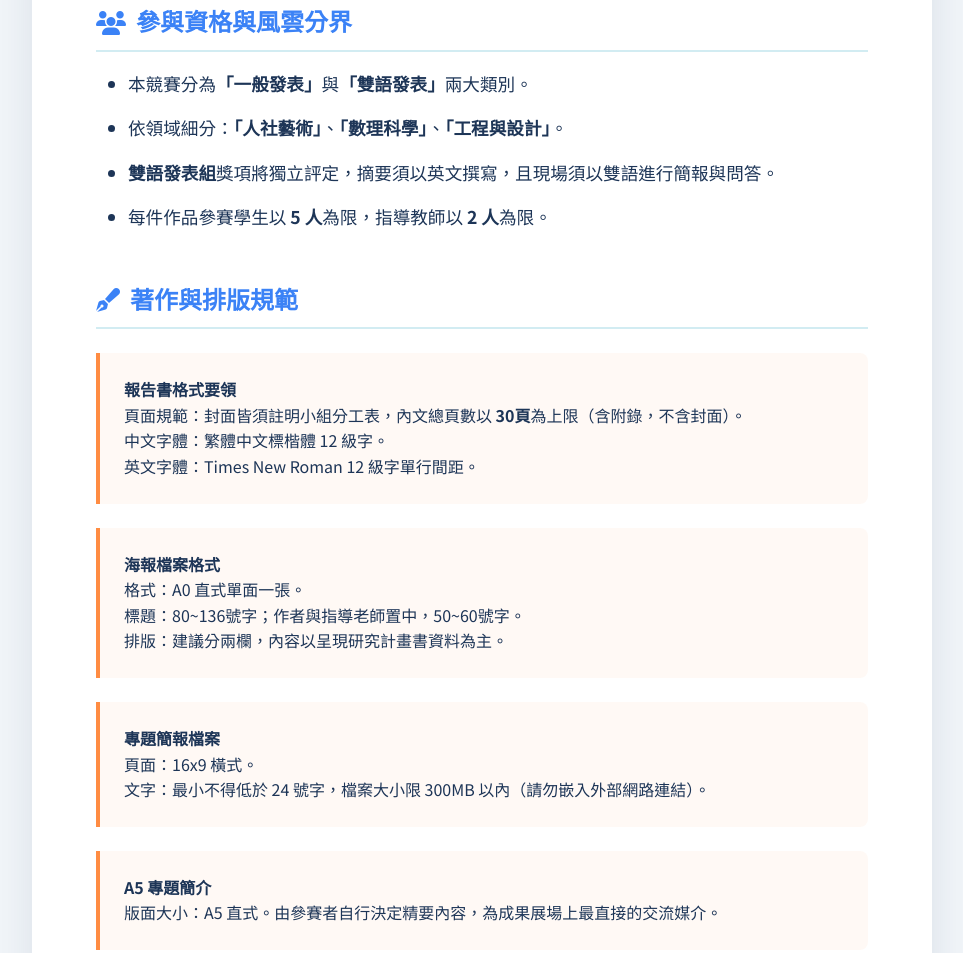
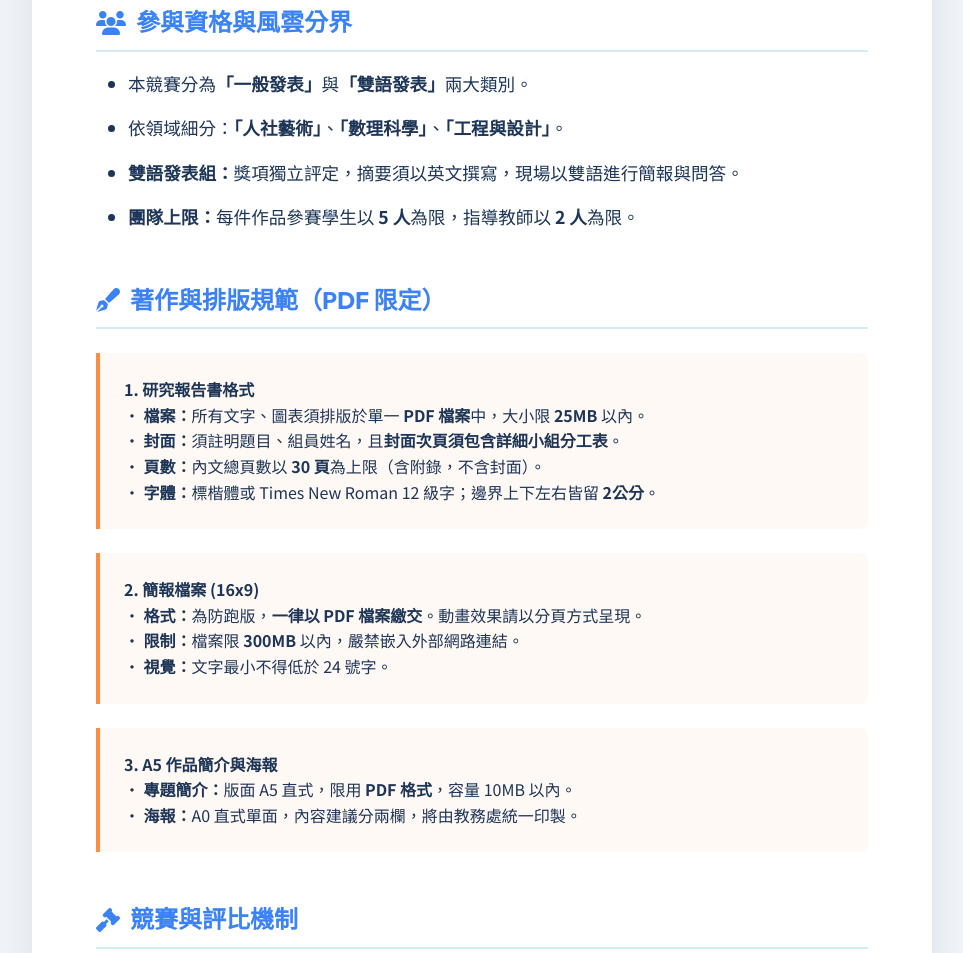
Before and after one commit to ArpowChao/Embark-6th, a plain HTML site: page plan.html in a window 1280 px wide. Shown: the part 575-1528 px from the top of the page, without its empty margins (158-1121 px from the left). Drawn offline with Linux system fonts and the light colour scheme.

Commit message:
Refine technical restrictions: Enforce PDF format, page limits (30), and size limits (25MB/300MB). Add mandatory division of labor table requirement.

```diff
--- a/plan.html
+++ b/plan.html
@@ -107,37 +107,33 @@
                 <ul>
                     <li>本競賽分為<strong>「一般發表」</strong>與<strong>「雙語發表」</strong>兩大類別。</li>
                     <li>依領域細分：<strong>「人社藝術」</strong>、<strong>「數理科學」</strong>、<strong>「工程與設計」</strong>。</li>
-                    <li><strong>雙語發表組</strong>獎項將獨立評定，摘要須以英文撰寫，且現場須以雙語進行簡報與問答。</li>
-                    <li>每件作品參賽學生以 <strong>5 人</strong>為限，指導教師以 <strong>2 人</strong>為限。</li>
+                    <li><strong>雙語發表組：</strong>獎項獨立評定，摘要須以英文撰寫，現場以雙語進行簡報與問答。</li>
+                    <li><strong>團隊上限：</strong>每件作品參賽學生以 <strong>5 人</strong>為限，指導教師以 <strong>2 人</strong>為限。</li>
                 </ul>
             </div>
 
             <div class="text-section" id="templates">
-                <h3><i class="fas fa-pen-fancy"></i> 著作與排版規範</h3>
+                <h3><i class="fas fa-pen-fancy"></i> 著作與排版規範（PDF 限定）</h3>
 
                 <div class="highlight-box">
-                    <strong>報告書格式要領</strong><br>
-                    頁面規範：封面皆須註明小組分工表，內文總頁數以 <strong>30頁</strong>為上限（含附錄，不含封面）。<br>
-                    中文字體：繁體中文標楷體 12 級字。<br>
-                    英文字體：Times New Roman 12 級字單行間距。
+                    <strong>1. 研究報告書格式</strong><br>
+                    • <strong>檔案：</strong>所有文字、圖表須排版於單一 <strong>PDF 檔案</strong>中，大小限 <strong>25MB</strong> 以內。<br>
+                    • <strong>封面：</strong>須註明題目、組員姓名，且<strong>封面次頁須包含詳細小組分工表</strong>。<br>
+                    • <strong>頁數：</strong>內文總頁數以 <strong>30 頁</strong>為上限（含附錄，不含封面）。<br>
+                    • <strong>字體：</strong>標楷體或 Times New Roman 12 級字；邊界上下左右皆留 <strong>2公分</strong>。
                 </div>
 
                 <div class="highlight-box">
-                    <strong>海報檔案格式</strong><br>
-                    格式：A0 直式單面一張。<br>
-                    標題：80~136號字；作者與指導老師置中，50~60號字。<br>
-                    排版：建議分兩欄，內容以呈現研究計畫書資料為主。
+                    <strong>2. 簡報檔案 (16x9)</strong><br>
+                    • <strong>格式：</strong>為防跑版，<strong>一律以 PDF 檔案繳交</strong>。動畫效果請以分頁方式呈現。<br>
+                    • <strong>限制：</strong>檔案限 <strong>300MB</strong> 以內，嚴禁嵌入外部網路連結。<br>
+                    • <strong>視覺：</strong>文字最小不得低於 24 號字。
                 </div>
 
                 <div class="highlight-box">
-                    <strong>專題簡報檔案</strong><br>
-                    頁面：16x9 橫式。<br>
-                    文字：最小不得低於 24 號字，檔案大小限 300MB 以內（請勿嵌入外部網路連結）。
-                </div>
-
-                <div class="highlight-box">
-                    <strong>A5 專題簡介</strong><br>
-                    版面大小：A5 直式。由參賽者自行決定精要內容，為成果展場上最直接的交流媒介。
+                    <strong>3. A5 作品簡介與海報</strong><br>
+                    • <strong>專題簡介：</strong>版面 A5 直式，限用 <strong>PDF 格式</strong>，容量 10MB 以內。<br>
+                    • <strong>海報：</strong>A0 直式單面，內容建議分兩欄，將由教務處統一印製。
                 </div>
             </div>
 
```
Also changed, not shown: index.html (+1 -1 lines).
